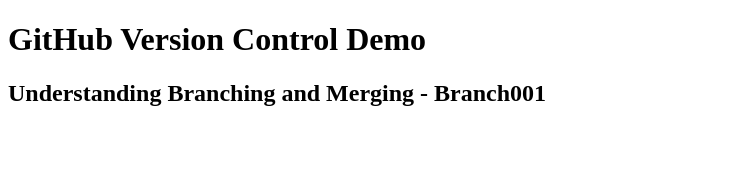
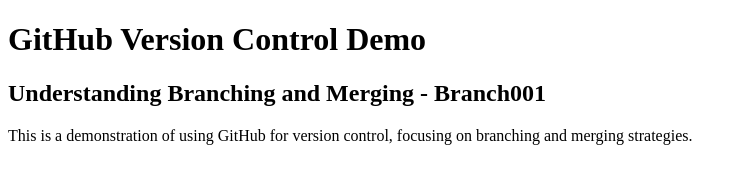
Before and after one commit to rma010101/rev18-github-version-control-4, a plain HTML site: page index.html in a window 1280 px wide. Shown: the whole page, without its empty margins (0-743 px from the left). Drawn offline with Linux system fonts and the light colour scheme.

Commit message:
added a para in the html file

```diff
--- a/index.html
+++ b/index.html
@@ -8,5 +8,6 @@
 <body>
     <h1>GitHub Version Control Demo</h1>
     <h2>Understanding Branching and Merging - Branch001</h2>
+    <p>This is a demonstration of using GitHub for version control, focusing on branching and merging strategies.</p>
 </body>
 </html>
```
